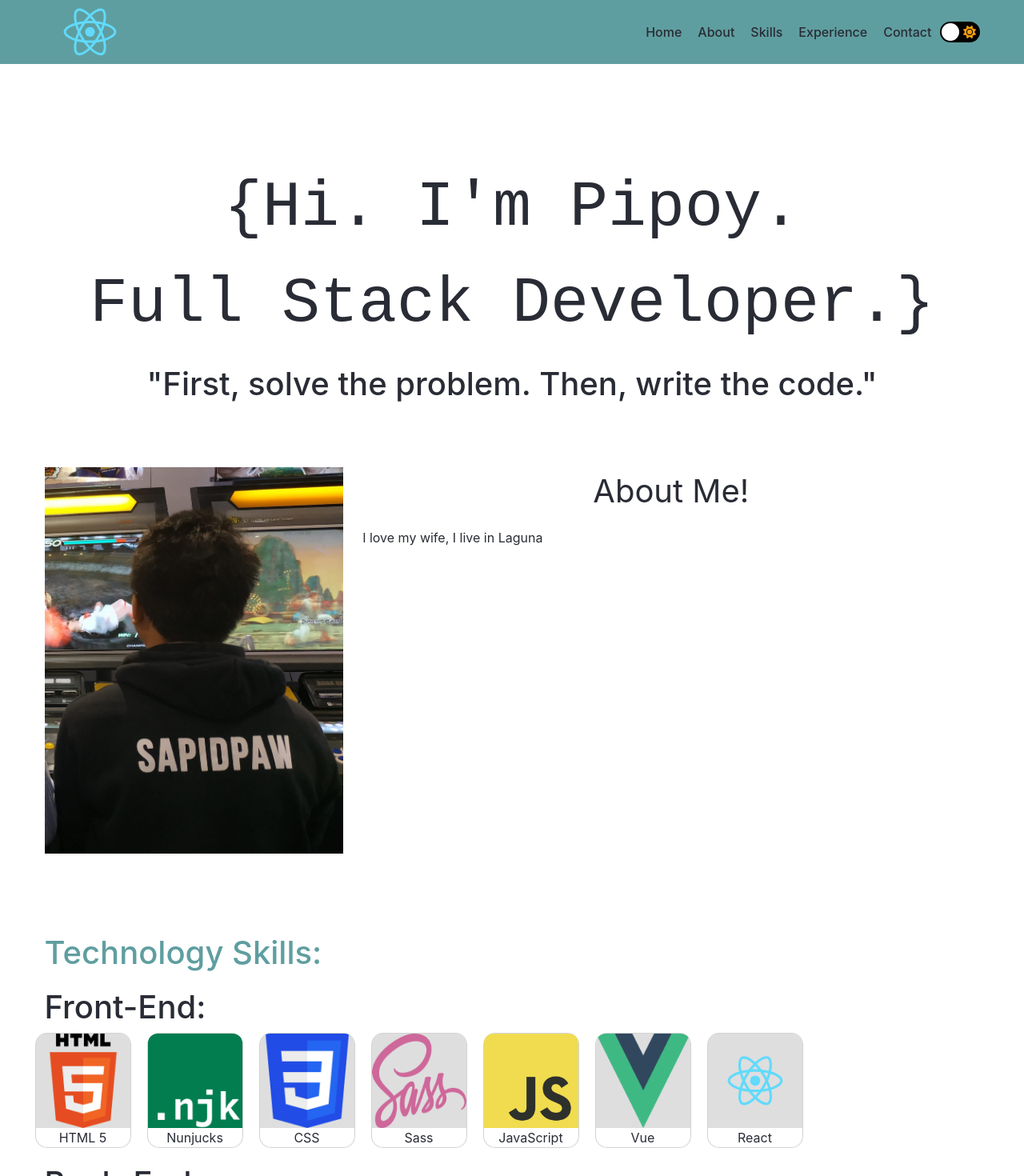
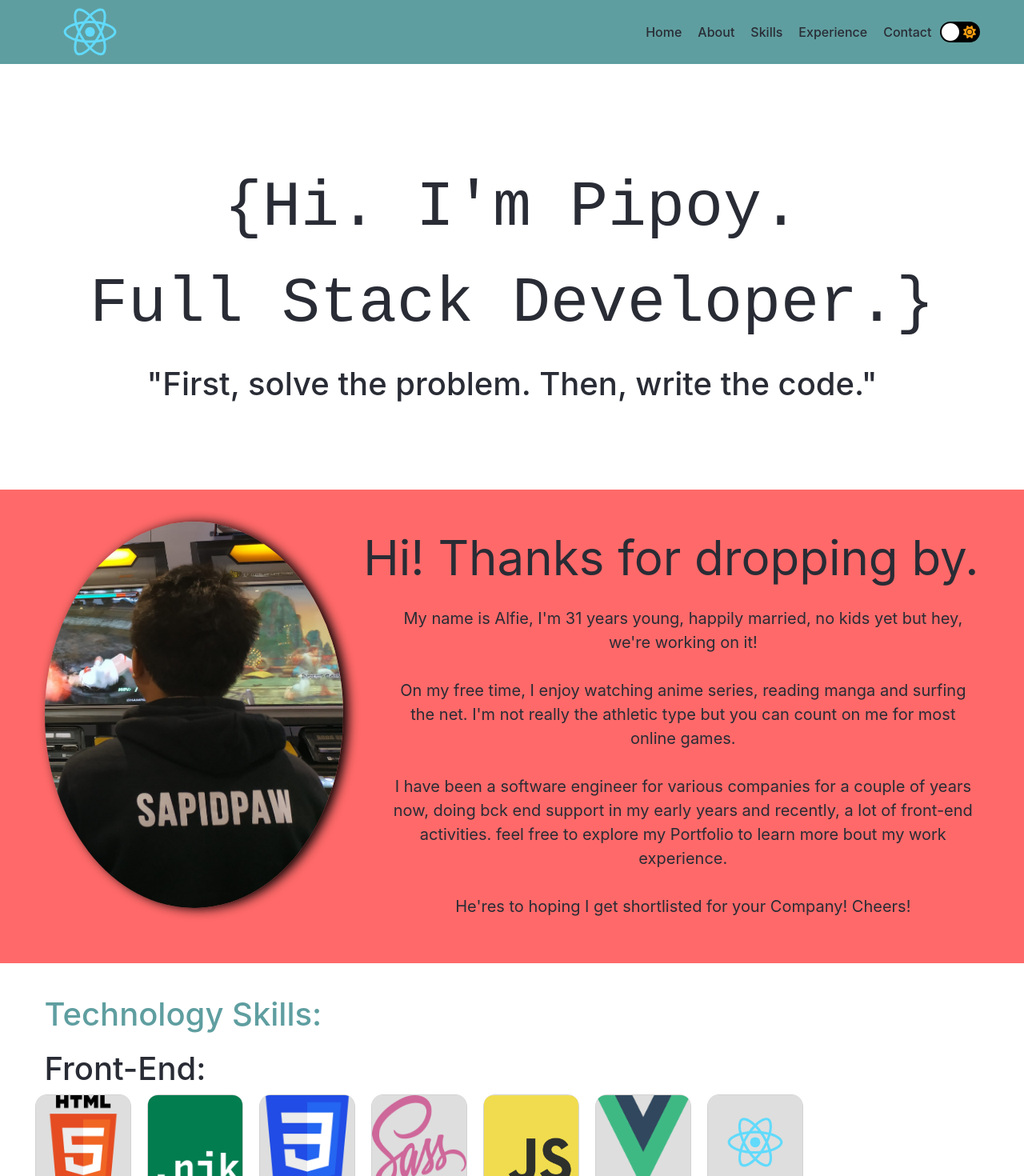
Before and after one commit to sapidpaw756/react-project, a JavaScript app in the folder portfolio/: page / in a window 1280 px wide. Shown: the top 1470 px of the page at 80% size. Built offline with nearby package versions, Linux system fonts and the light colour scheme; the HTML template or start-up script is replaced by a standard one.

Commit message:
push about changes

```diff
--- a/portfolio/src/scss/_variables.scss
+++ b/portfolio/src/scss/_variables.scss
@@ -1,6 +1,7 @@
 //colors
 $color-navyblue : #18206f;
 $color-cadetblue : cadetblue;
+$color-stromboli : #346751;
 $color-mineshaft :#333333;
 $color-alto : #DEDEDE;
 $color-shark: #282c34;
@@ -8,7 +9,8 @@ $color-charade: #292C35;
 $color-chatelle: #B9B4C7;
 $color-buttercup : #f39c12;
 $color-buttercup-light : #F1C40F;
-
+$color-bittersweet : #FF6969;
+$color-stilleto : #A13333;
 
 
 //breakpoints
--- a/portfolio/src/scss/about.scss
+++ b/portfolio/src/scss/about.scss
@@ -4,5 +4,8 @@
 .promo-img {
     img{
         width: 100%;
+        border-radius: 50%;
+        object-fit: cover;
+        box-shadow: 6px 1px 14px black;
     }
 }
--- a/portfolio/src/scss/core.scss
+++ b/portfolio/src/scss/core.scss
@@ -11,11 +11,11 @@ html, .body{
 body.dark {
     background-color: $color-charade;
     .nav-header{
-        background-color: $color-buttercup;
+        background-color: $color-stromboli;
         ul li a{
             color: white;
             &.active{
-                color: $color-charade;
+                color: $color-buttercup-light;
             }
         }
         .navbar-toggle .icon-bar{
@@ -25,6 +25,9 @@ body.dark {
     p, h1, h2, h3, h4, h5, h6, span{
         color: white;
     }
+    .promo-img img{
+        box-shadow: 6px 1px 14px white;
+    }
 }
 
 body.dark h1, body.dark .support a {color: white;}
--- a/portfolio/src/scss/helpers.scss
+++ b/portfolio/src/scss/helpers.scss
@@ -19,6 +19,7 @@ $font-size-values: (
   25,
   26,
   40,
+  60,
   80
 );
 @include createGenericRules("fs", "font-size", $font-size-values, "px", "");
@@ -37,6 +38,26 @@ $margin-bottom-values: (0, 20, 200);
     @include createGenericRules("m-t-lg", "margin-top", $margin-top-values, "px", "");
     @include createGenericRules("m-b-lg", "margin-bottom", $margin-bottom-values, "px", "");
 }
+
+//Padding - indicate only needed values
+$padding-top-values: (0, 40, 80, 100, 200);
+$padding-bottom-values: (0, 20, 40, 100, 200);
+$padding-left-values: (0, 20, 30, 40, 200);
+$padding-right-values: (0, 20, 40, 200);
+
+@include createGenericRules("p-t", "padding-top", $padding-top-values, "px", "");
+@include createGenericRules("p-b", "padding-bottom", $padding-bottom-values, "px", "");
+@include createGenericRules("p-l", "padding-left", $padding-left-values, "px", "");
+@include createGenericRules("p-r", "padding-right", $padding-right-values, "px", "");
+
+@include breakpoint("desktop") {
+    @include createGenericRules("p-t-lg", "padding-top", $padding-top-values, "px", "");
+    @include createGenericRules("p-b-lg", "padding-bottom", $padding-bottom-values, "px", "");
+    @include createGenericRules("p-l-lg", "padding-left", $padding-left-values, "px", "");
+    @include createGenericRules("p-r-lg", "padding-right", $padding-right-values, "px", "");
+}
+
+
 
 //gap
 $gap-values: (0, 10, 20);
@@ -59,16 +80,24 @@ $scroll-margin-top-values: (
   @include createGenericRules("s-m-t-lg", "scroll-margin-top",$scroll-margin-top-values,"px","");
 }
 
-.dark {
-  .dark-color-buttercup-l {
-    color: $color-buttercup-light !important;
-  }
-}
 
 .color-deep-cerulean {
   color: $color-cadetblue !important;
 }
 
+.bg-bittersweet {
+  background: $color-bittersweet;
+}
+
 .f-monospace{
     font-family: monospace !important;
 }
+
+.dark {
+  .dark-color-buttercup-l {
+    color: $color-buttercup-light !important;
+  }
+  .bg-bittersweet {
+    background: $color-stilleto;
+  }
+}
--- a/portfolio/src/template/About.js
+++ b/portfolio/src/template/About.js
@@ -1,22 +1,32 @@
 import sapidImg from  "../images/sapidpaw.jpg";
 import '../scss/about.scss';
 
+const Age = () => {
+  const dob = new Date('01/04/1993');
+  const today = new Date();
+  const age = Math.floor((today-dob)/(365.25*24*60*60*1000));
+  return age;
+}
+
 const About = () => {
     return (
-      <div id="About" className="page-section about-section m-t-80 s-m-t-100">
+      <div id="About" className="page-section about-section p-t-40 p-b-40 s-m-t-90 bg-bittersweet">
         <div className="content">
             <div className="row">
                 <div className="col-12 col-lg-4 promo-img text-center">
                     <img src={sapidImg} alt="profile" />
                 </div>
                 <div className="col-12 col-lg-8 text-left">
-                    <p className="text-center fs-40">About Me!</p>
-                    <p>I love my wife, I live in Laguna</p>
+                    <p className="text-center fs-60">Hi! Thanks for dropping by.</p>
+                    <p className="fs-20 p-l-lg-30 text-center">My name is Alfie, I'm {<Age/>} years young, happily married, no kids yet but hey, we're working on it!<br /><br />
+                    On my free time, I enjoy watching anime series, reading manga and surfing the net. I'm not really the athletic type but you can count on me for most online games. <br/><br />
+                    I have been a software engineer for various companies for a couple of years now, doing bck end support in my early years and recently, a lot of front-end activities. feel free to explore my Portfolio to learn more bout my work experience. <br/><br />
+                    He'res to hoping I get shortlisted for your Company! Cheers!</p>
                 </div>
             </div>
         </div>
       </div>
     );
-  }
+}
 
-  export default About;
+export default About;
--- a/portfolio/src/template/Home.js
+++ b/portfolio/src/template/Home.js
@@ -1,6 +1,6 @@
 const Home = () => {
     return (
-      <div id="Home" className="page-section s-m-t-200 m-t-100 m-t-lg-200 ">
+      <div id="Home" className="page-section s-m-t-200 m-t-100 m-t-lg-200 p-b-100">
         <div className="content">
             <div className="col-12 text-center">
                 <p className="fs-40 fs-lg-80 f-monospace">&#123;Hi. I'm Pipoy. <br /> Full Stack Developer.&#125;</p>
--- a/portfolio/src/template/Skills.js
+++ b/portfolio/src/template/Skills.js
@@ -18,7 +18,7 @@ import '../scss/skills.scss';
 
 const Skills = () => {
     return (
-      <div id="Skills" className="page-section s-m-t-80 s-m-t-lg-0 m-t-100 m-t-lg-100">
+      <div id="Skills" className="page-section s-m-t-80 s-m-t-lg-0 p-t-40 p-b-40">
         <div className="content">
             <div className="col-12">
                 <h1 className="color-deep-cerulean dark-color-buttercup-l m-b-20">Technology Skills:</h1>
```
